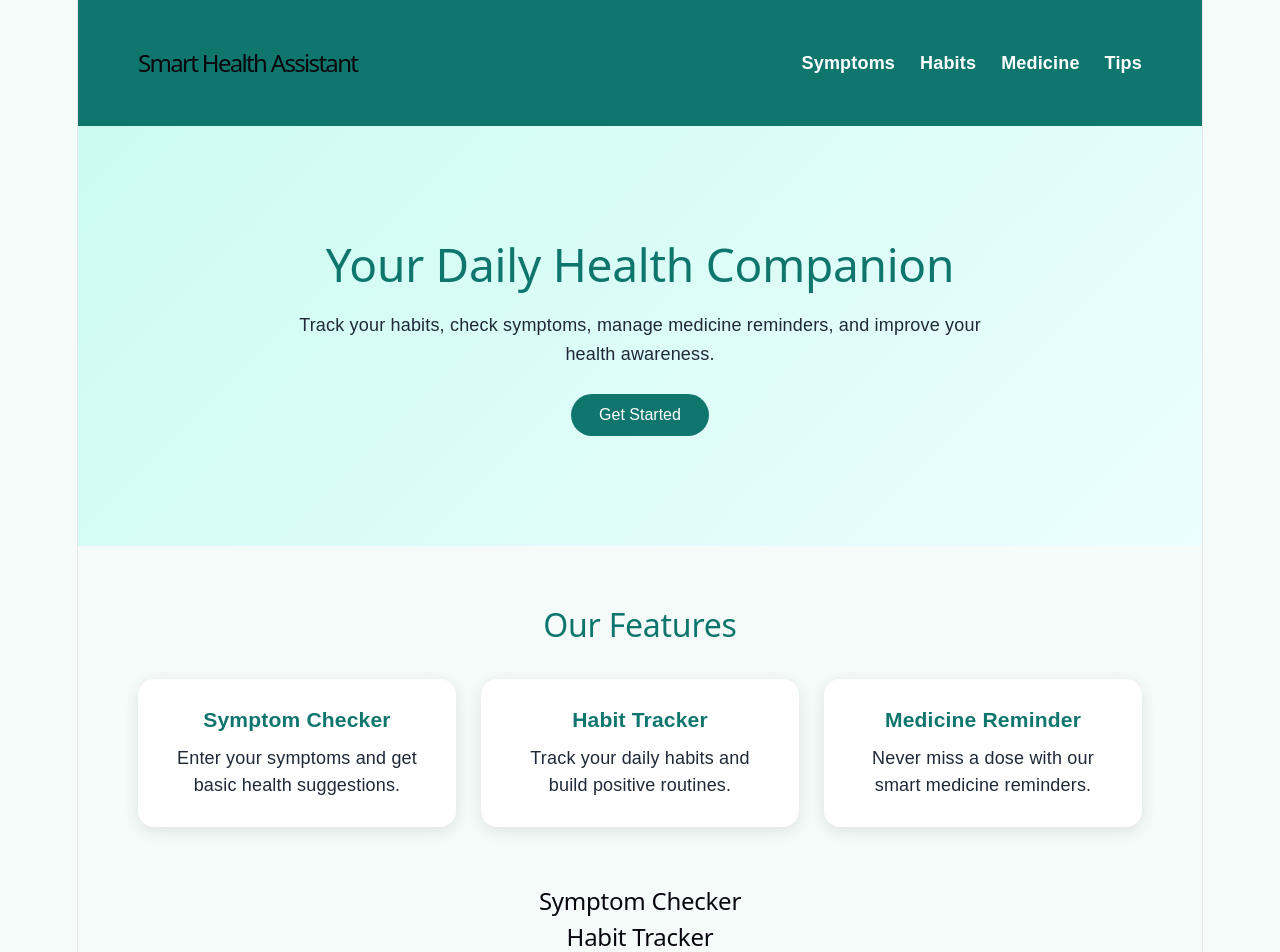
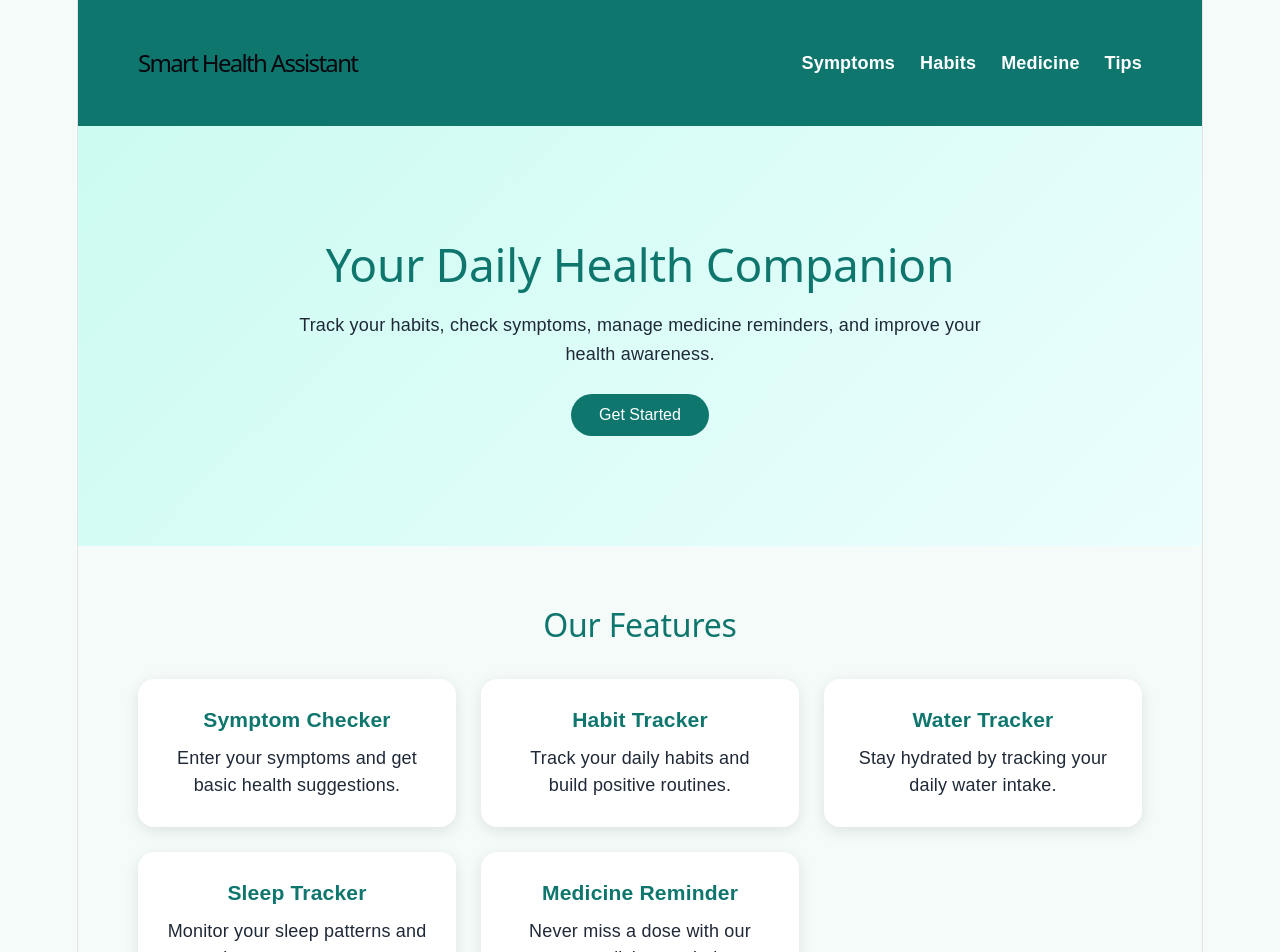
Before and after one commit to DDas12345/smart-health-assistant, a React (Vite) app: page / in a window 1280 px wide. Shown: the top 952 px of the page. Built offline with nearby package versions, Linux system fonts and the light colour scheme.

Commit message:
Added homepage UI layout

```diff
--- a/src/App.jsx
+++ b/src/App.jsx
@@ -22,8 +22,8 @@ function App() {
                 <div className='features-grid'>
                     <FeatureCard title="Symptom Checker" description="Enter your symptoms and get basic health suggestions." />
                     <FeatureCard title="Habit Tracker" description="Track your daily habits and build positive routines." />
-                    {/* <FeatureCard title="Water Tracker" description="Stay hydrated by tracking your daily water intake." />
-                    <FeatureCard title="Sleep Tracker" description="Monitor your sleep patterns and improve your rest." /> */}
+                    <FeatureCard title="Water Tracker" description="Stay hydrated by tracking your daily water intake." />
+                    <FeatureCard title="Sleep Tracker" description="Monitor your sleep patterns and improve your rest." />
                     <FeatureCard title="Medicine Reminder" description="Never miss a dose with our smart medicine reminders." />
                 </div>
             </section>
```
